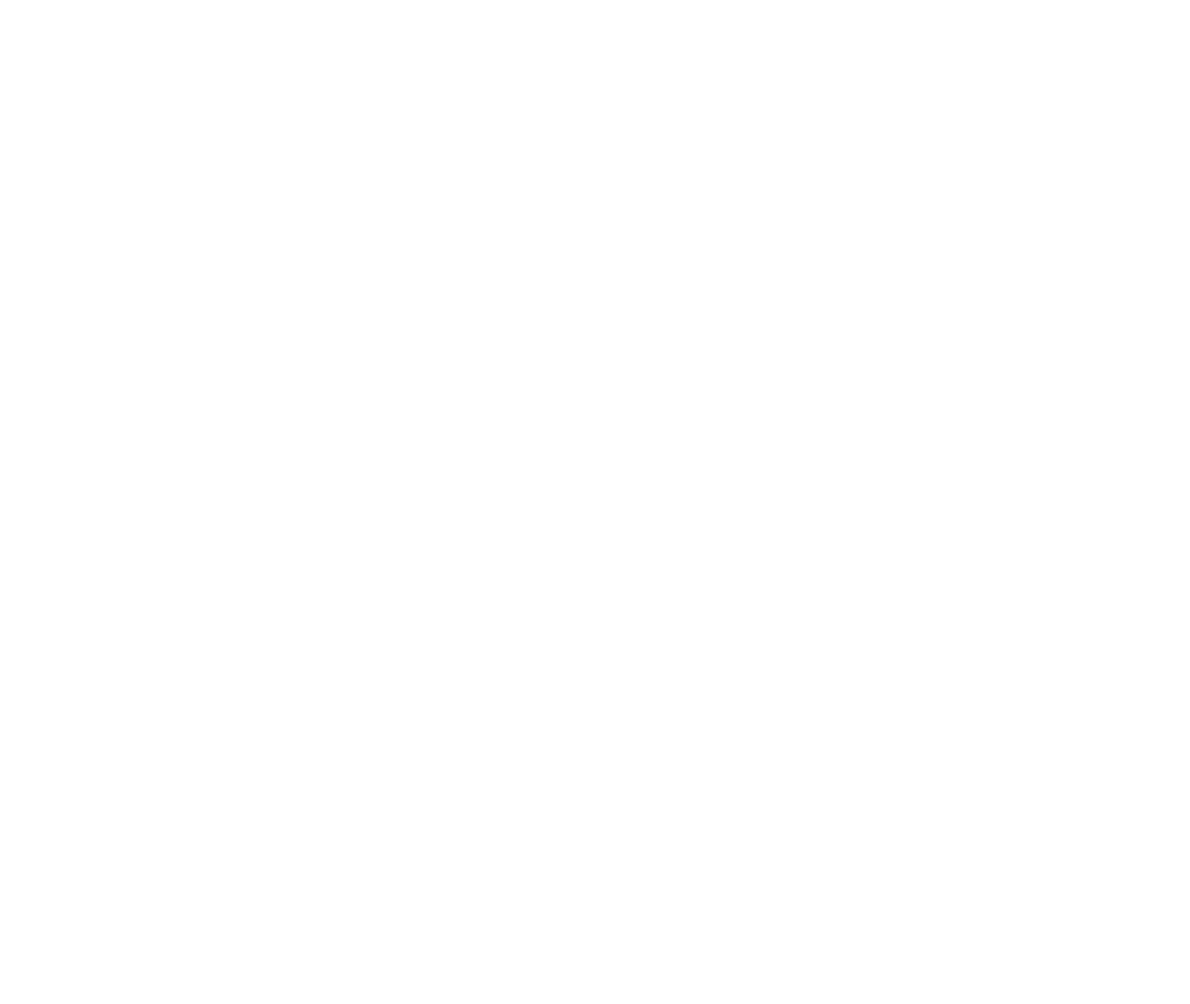
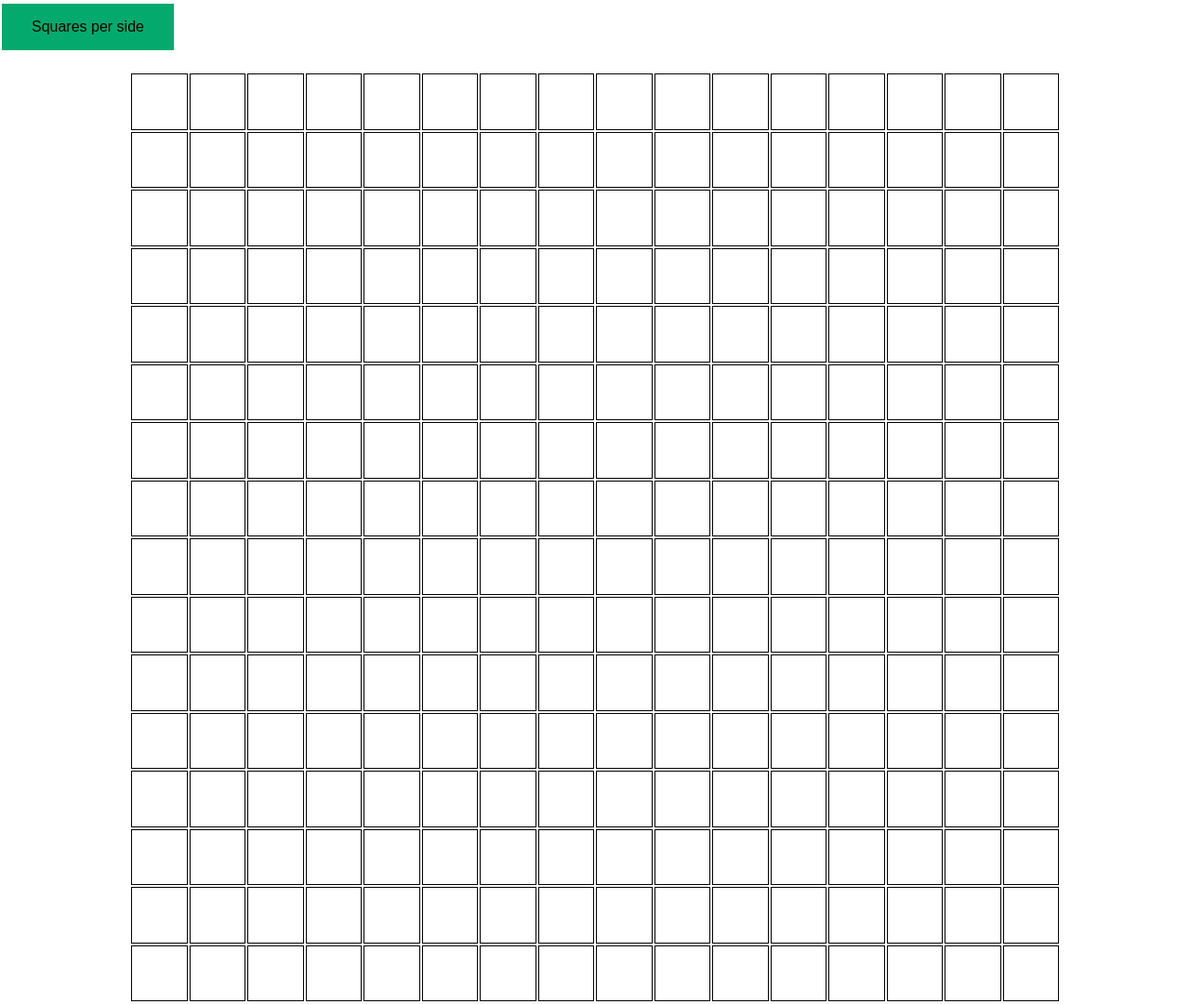
Before and after one commit to TheOPedroSantos/etchasketch, a plain HTML site: page Index.html in a window 1280 px wide. Shown: the whole page at 93% size. Before the commit the page ends 800 px from the top, so only its background shows below. Drawn offline with Linux system fonts and the light colour scheme.

Commit message:
etchasketch project iteration

```diff
--- a/Index.html
+++ b/Index.html
@@ -8,6 +8,10 @@
     <link rel="stylesheet" href="style.css">
 </head>
 <body>
+    <button id="button">Squares per side</button>
 
+    <div id="container">
+
+    </div>
 </body>
 </html>
--- a/script.js
+++ b/script.js
@@ -1 +1,28 @@
 // Etch a Sketch JS file
+
+const container = document.getElementById('container');
+const containerSize = 16 * 16;
+
+for (let i = 0; i < containerSize; i++) {
+    const containerItem = document.createElement('div');
+    containerItem.classList.add('container-item');
+    container.appendChild(containerItem);
+}
+
+const containerItem = document.getElementsByClassName('container-item');
+
+for (let item of containerItem) {
+    item.addEventListener('mouseover', function() {
+        item.style.backgroundColor = "black";
+    });
+}
+
+const btn = document.getElementById('button');
+btn.addEventListener('click', () => {
+    userInput = prompt('Pick how many squares per side you want to generate? Max: 100');
+    if (userInput < 1 || userInput > 100 || isNaN(userInput) || !Number.isInteger(Number(userInput))) {
+        alert('Pick a valid number');
+    } else {
+        containerSize = userInput;
+    }
+})
--- a/style.css
+++ b/style.css
@@ -1 +1,43 @@
 /* Etch a Sketch CSS File */
+
+* {
+    /* height: 100%; */
+    margin: 0;
+}
+
+
+#container {
+    display: flex;
+    flex-wrap: wrap;
+    justify-content: center;
+    align-items: center;
+    width: 1000px;
+    height: 1000px;
+    margin: 20px auto;
+}
+
+.container-item {
+    width: calc(100% / 16 - 2px);
+    height: calc(100% / 16 - 2px);
+    border: 1px solid black;
+    margin: 1px;
+    box-sizing: border-box;
+}
+
+#button {
+    justify-content: center;
+    border: none;
+    background-color:#04AA6D;
+    color: black;
+    padding: 16px 32px;
+    text-align: center;
+    text-decoration: none;
+    display: inline-block;
+    font-size: 16px;
+    margin: 4px 2px;
+    transition-duration: 0.4s;
+    cursor: pointer;
+}
+.button:hover {
+    background-color: green;
+}
```
